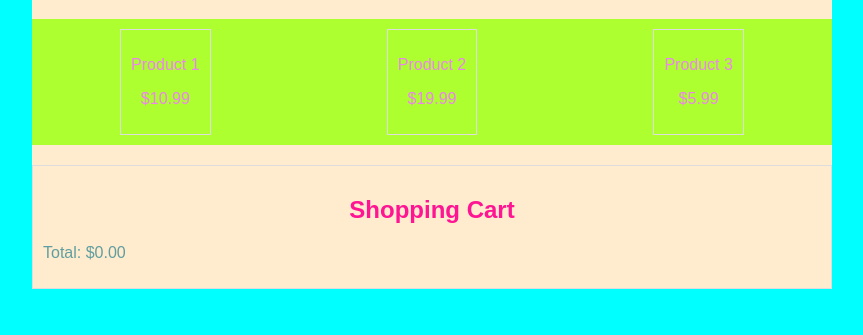
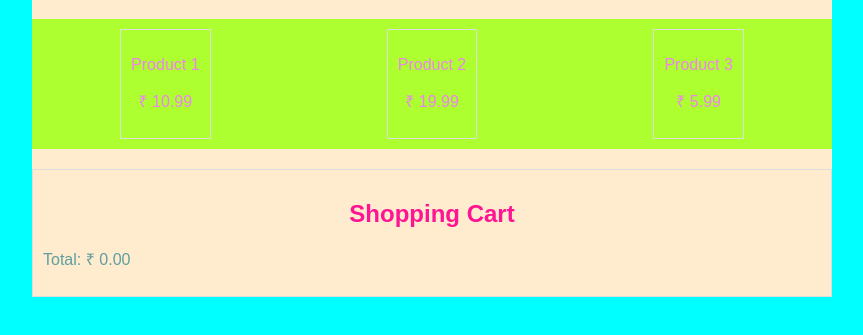
Before and after one commit to Satyaprasadjena1/CodeClauseInternship_ShoppingCart, a plain HTML site: page index.html in a window 1280 px wide. Shown: the part 61-396 px from the top of the page, without its empty margins (208-1071 px from the left). Drawn offline with Linux system fonts and the light colour scheme.

Commit message:
updated currency

```diff
--- a/app.js
+++ b/app.js
@@ -16,7 +16,7 @@ document.addEventListener('DOMContentLoaded', function () {
     products.forEach(product => {
         const productElement = document.createElement('div');
         productElement.classList.add('product');
-        productElement.innerHTML = `<p>${product.name}</p><p>$${product.price.toFixed(2)}</p>`;
+        productElement.innerHTML = `<p>${product.name}</p><p> &#x20b9 ${product.price.toFixed(2)}</p>`;
         productElement.addEventListener('click', () => addToCart(product));
         productList.appendChild(productElement);
     });
@@ -25,7 +25,7 @@ document.addEventListener('DOMContentLoaded', function () {
     function addToCart(product) {
         const cartItem = document.createElement('li');
         cartItem.classList.add('cart-item');
-        cartItem.innerHTML = `<span>${product.name}</span><span>$${product.price.toFixed(2)}</span><button onclick="removeFromCart(${product.id})">Remove</button>`;
+        cartItem.innerHTML = `<span>${product.name}</span><span>&#x20b9;${product.price.toFixed(2)}</span><button onclick="removeFromCart(${product.id})">Remove</button>`;
         cartItems.appendChild(cartItem);
         total += product.price;
         totalPriceElement.textContent = total.toFixed(2);
--- a/index.html
+++ b/index.html
@@ -13,7 +13,7 @@
         <div id="shopping-cart">
             <h2>Shopping Cart</h2>
             <ul id="cart-items"></ul>
-            <p>Total: $<span id="total-price">0.00</span></p>
+            <p>Total: &#x20b9; <span id="total-price">0.00</span></p>
         </div>
     </div>
     <script src="app.js"></script>
```
